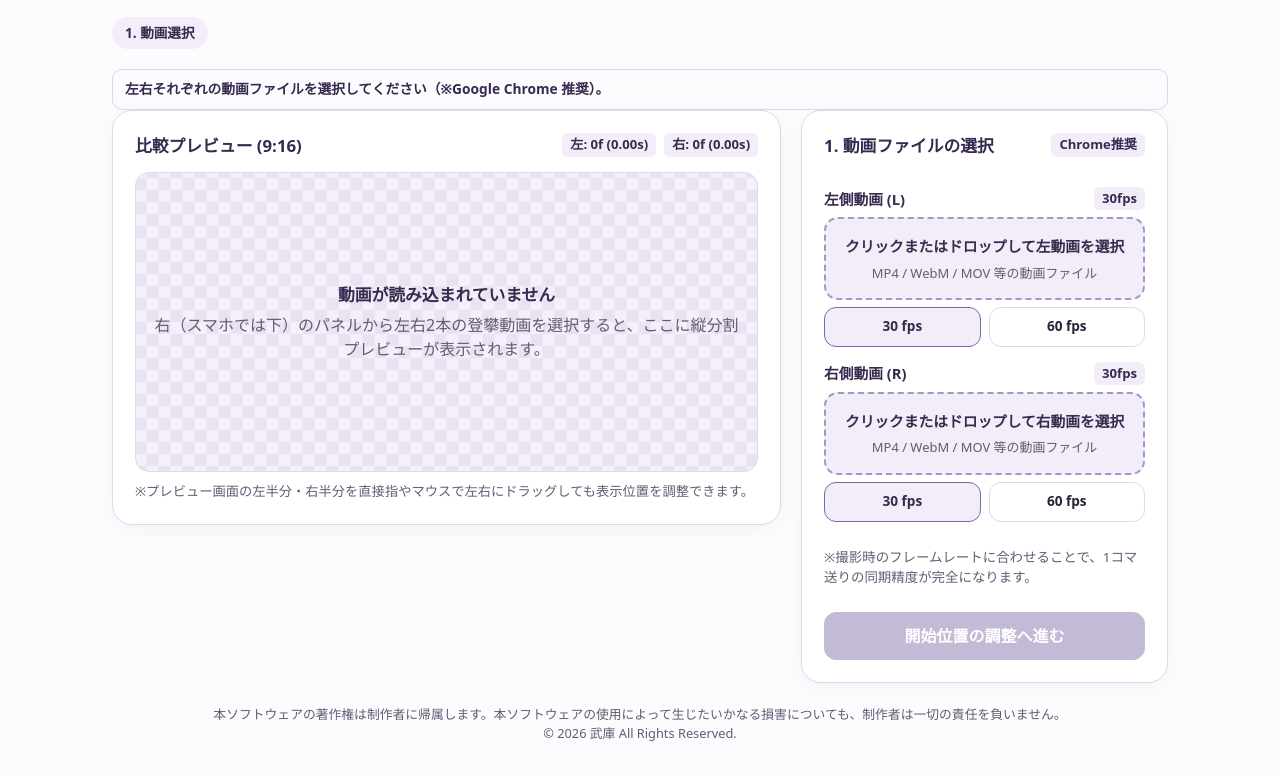
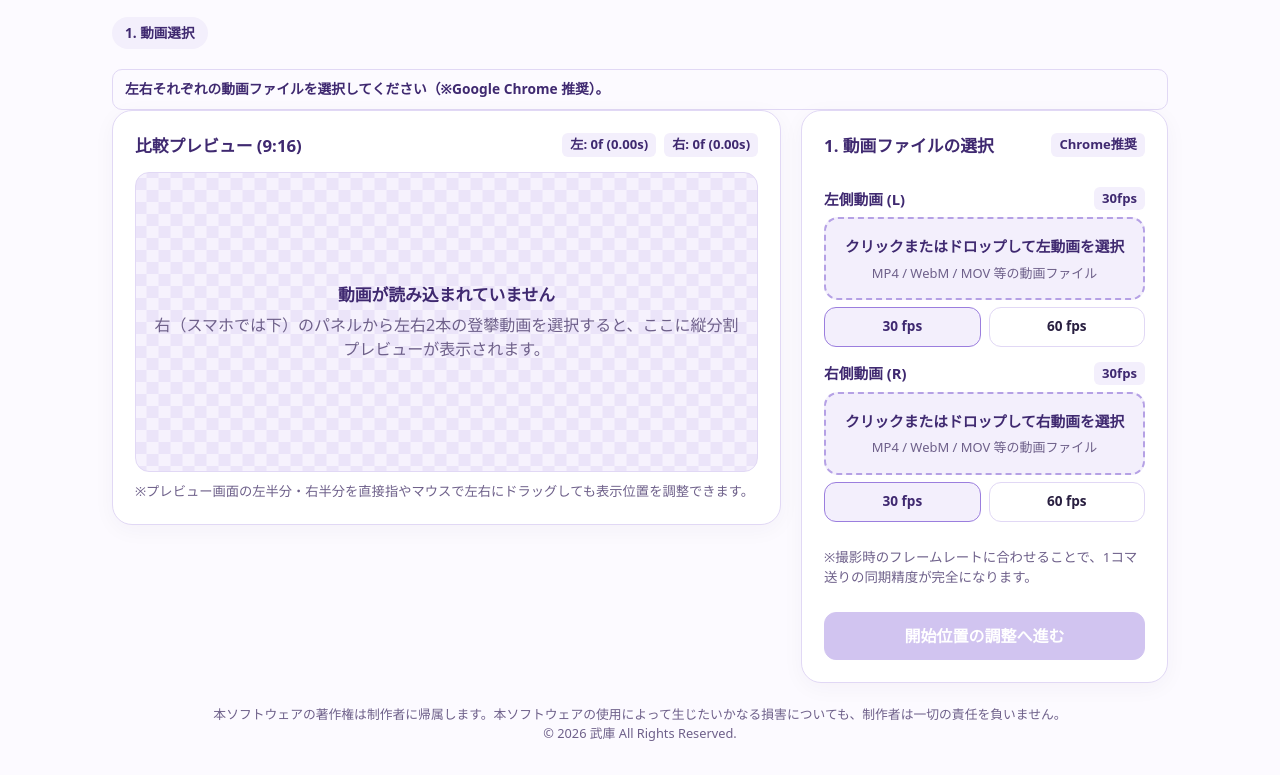
Before and after one commit to koriba1106/syncmovie, a plain HTML site: page index.html in a window 1280 px wide. Shown: the part 97-872 px from the top of the page. Drawn offline with Linux system fonts and the light colour scheme.

Commit message:
Update style.css

```diff
--- a/style.css
+++ b/style.css
@@ -1,12 +1,12 @@
 :root {
-  --uguisu: #7c67a5;
-  --uguisu-hover: #675291;
-  --deep: #372a4f;
-  --pale: #f2edf8;
-  --paper: #fcfbfe;
-  --ink: #2a2238;
-  --muted: #655b74;
-  --line: #dfd7ec;
+  --uguisu: #9b7ede;
+  --uguisu-hover: #8465cc;
+  --deep: #3f2970;
+  --pale: #f3effc;
+  --paper: #fcfaff;
+  --ink: #291f40;
+  --muted: #6e608a;
+  --line: #e1d8f5;
   --danger: #9e3939;
   --danger-bg: #fbeaea;
 }
@@ -49,7 +49,7 @@ button {
 
 button:hover:not(:disabled) {
   background: var(--pale);
-  border-color: #beb0d8;
+  border-color: #c5b3ed;
 }
 
 button:active:not(:disabled) {
@@ -61,7 +61,7 @@ input:focus-visible,
 select:focus-visible,
 canvas:focus-visible,
 .file-zone:focus-within {
-  outline: 3px solid #957ec6;
+  outline: 3px solid #b399f0;
   outline-offset: 2px;
 }
 
@@ -175,7 +175,7 @@ header p {
   border: 1px solid var(--line);
   border-radius: 20px;
   padding: clamp(14px, 2.4vw, 22px);
-  box-shadow: 0 5px 22px rgba(42, 34, 56, .04);
+  box-shadow: 0 5px 22px rgba(41, 31, 64, .04);
 }
 
 .panel-head {
@@ -199,7 +199,7 @@ header p {
   justify-content: center;
   gap: 6px;
   width: 100%;
-  border: 2px dashed #a497c3;
+  border: 2px dashed #b5a1e5;
   background: var(--pale);
   border-radius: 14px;
   padding: 16px;
@@ -213,7 +213,7 @@ header p {
 
 .file-zone:hover:not(.disabled),
 .file-zone.dragover:not(.disabled) {
-  background: #e6ddf1;
+  background: #e8e0fa;
   border-color: var(--uguisu);
 }
 
@@ -249,7 +249,7 @@ header p {
   place-items: center;
   position: relative;
   overflow: hidden;
-  background: repeating-conic-gradient(#f4eff8 0% 25%, #e9e2f2 0% 50%) 50% / 24px 24px;
+  background: repeating-conic-gradient(#f6f2fd 0% 25%, #ebe4f9 0% 50%) 50% / 24px 24px;
   border-radius: 14px;
   border: 1px solid var(--line);
 }
@@ -307,7 +307,7 @@ header p {
   height: auto;
   display: block;
   border-radius: 5px;
-  background: #f4eff8;
+  background: #f6f2fd;
 }
 
 .thumb span {
@@ -428,7 +428,7 @@ input[type="range"] {
 .test-box {
   padding: 10px 12px;
   border-radius: 10px;
-  background: #f4effa;
+  background: #f6f3fd;
   border: 1px solid var(--line);
   font-size: .8rem;
   color: var(--ink);
```
